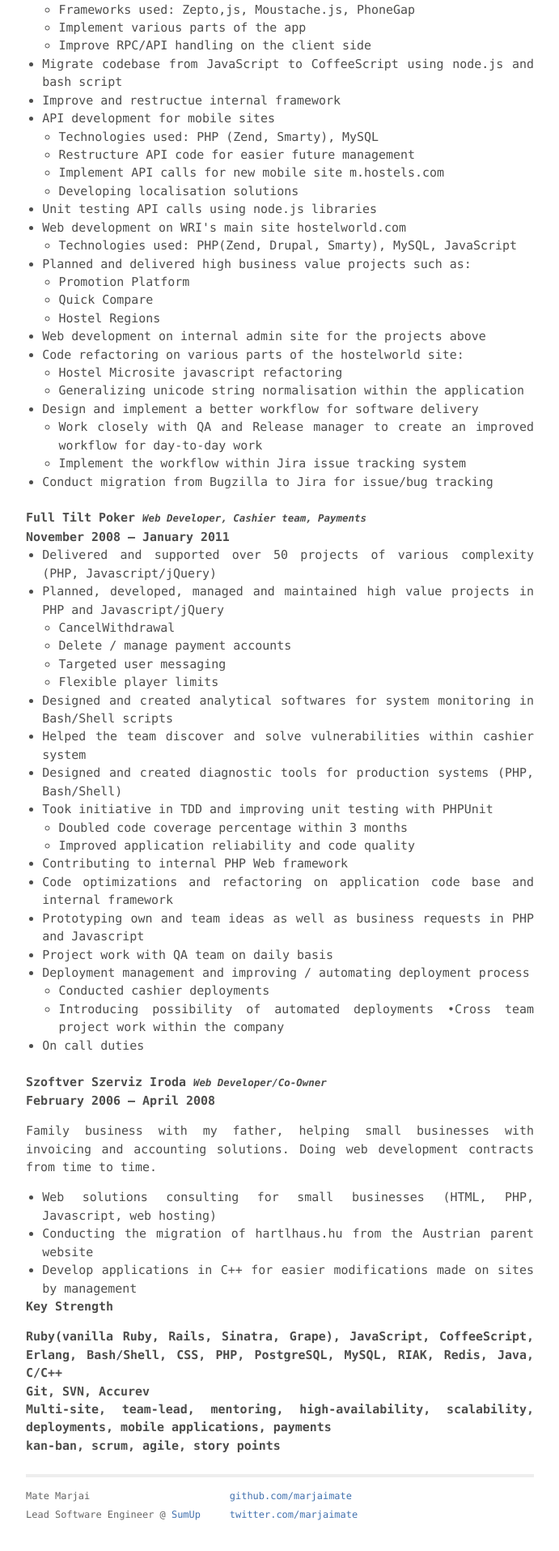
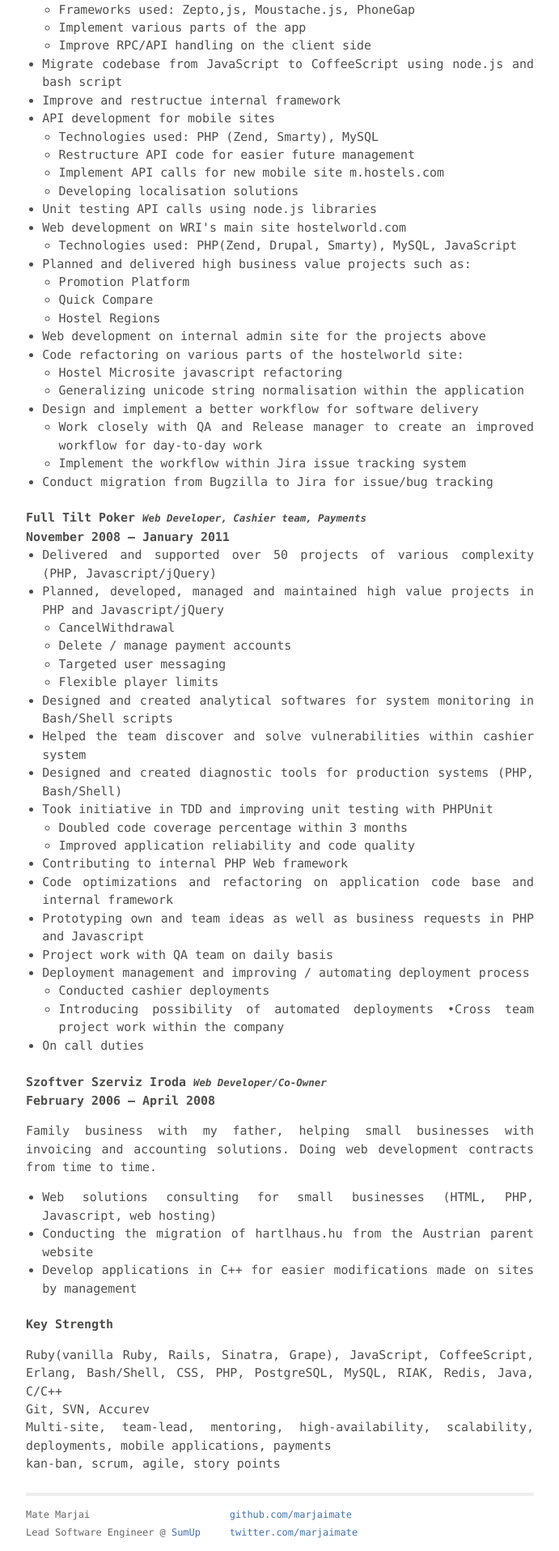
Before and after one commit to marjaimate/marjaimate.github.io, a Jekyll site: the page built from about.html, in a window 1280 px wide. Shown: the part 2110-4025 px from the top of the page at 81% size, without its empty margins (294-985 px from the left). Built offline with Jekyll 4.4.1, drawn with Linux system fonts in a browser that asks for light colours; Markdown is read by kramdown in place of the engine named in the settings; before the commit the page ends 4003 px from its top, so only the background shows below that.

Commit message:
Closing tags properly

```diff
--- a/about.html
+++ b/about.html
@@ -210,8 +210,9 @@
       <li>Develop applications in C++ for easier modifications made on sites by management</li>
     </ul>
   </section>
+  <br/>
   <section class="key-strength">
-    <h3>Key Strength<h3>
+    <h3>Key Strength</h3>
     <p>
       Ruby(vanilla Ruby, Rails, Sinatra, Grape), JavaScript, CoffeeScript, Erlang, Bash/Shell, CSS, PHP, PostgreSQL, MySQL, RIAK, Redis, Java, C/C++
       <br/>
```
